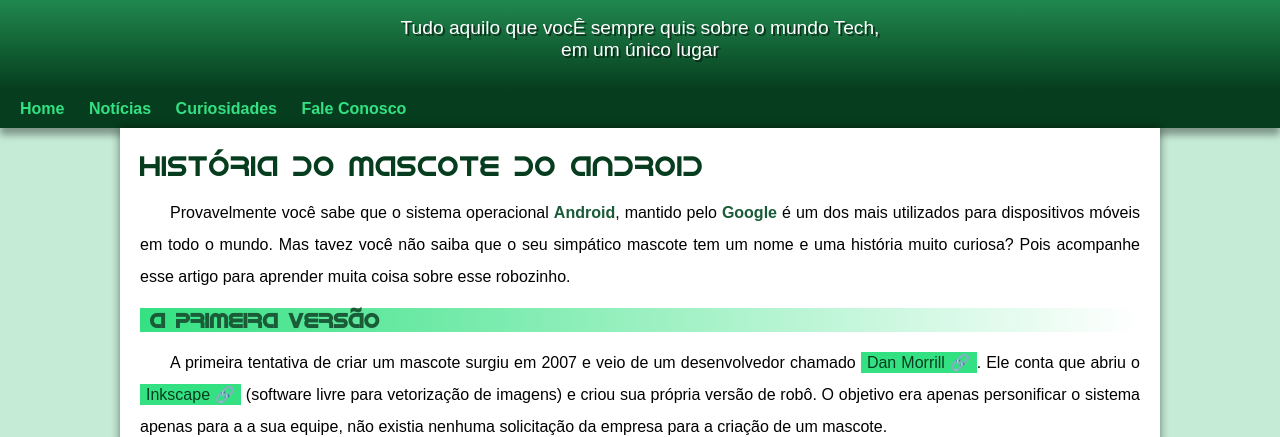
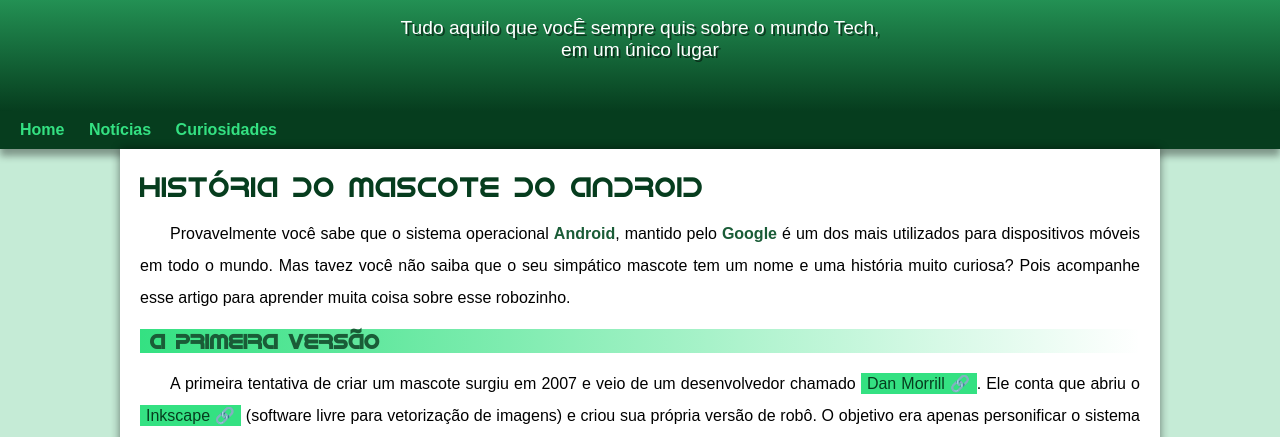
Before and after one commit to MateusKelisson/projeto-android, a plain HTML site: page index.html in a window 1280 px wide. Shown: the part 100-537 px from the top of the page. Drawn offline with Linux system fonts and the light colour scheme.

Commit message:
problema de padding resolvido

```diff
--- a/estyle/style.css
+++ b/estyle/style.css
@@ -67,7 +67,7 @@
     padding-left: 10px;
     margin: auto;
     text-shadow: 2px 2px 0px rgba(0, 0, 0, 0.512);
-    margin-bottom: 20px;
+    padding-bottom: 50px;
 }
 
 nav{
--- a/index.html
+++ b/index.html
@@ -18,7 +18,6 @@
         <a href="#">Home</a>
         <a href="#">Notícias</a>
         <a href="#">Curiosidades</a>
-        <a href="#">Fale Conosco</a>
     </nav>
     <main>
         <article>
@@ -133,7 +132,7 @@
         </article>
     </main>
     <footer>
-        <p>Site criado Por <a href="https://github.com/gustavoguanabara/html-css">gustavo guanabara </a> para o <a href="https://www.youtube.com/@CursoemVideo">curso em video</a>.</p>
+        <p>Site criado Por <a href="https://github.com/gustavoguanabara/html-css">Mateus Kelisson, auxilio de curso em video </a> para o <a href="https://www.youtube.com/@CursoemVideo">curso em video</a>.</p>
     </footer>
 </body>
 </html>
```
